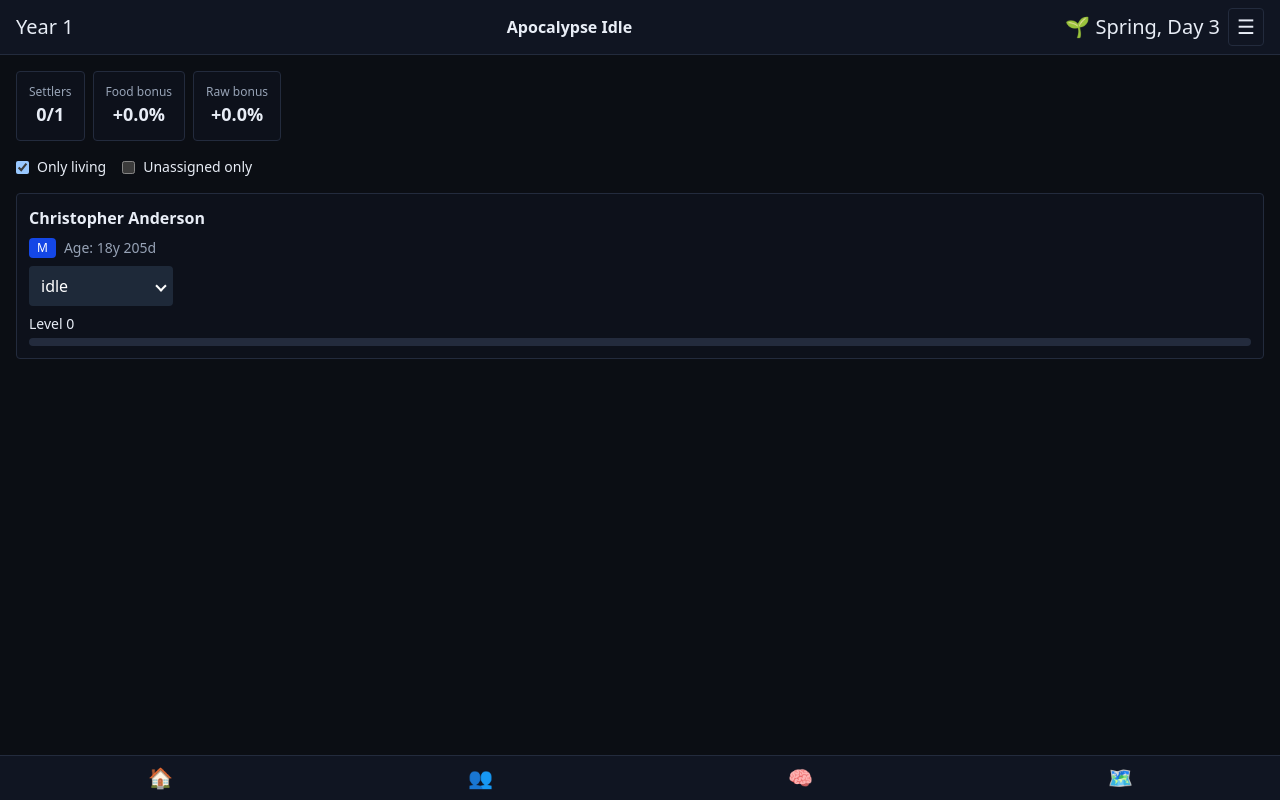
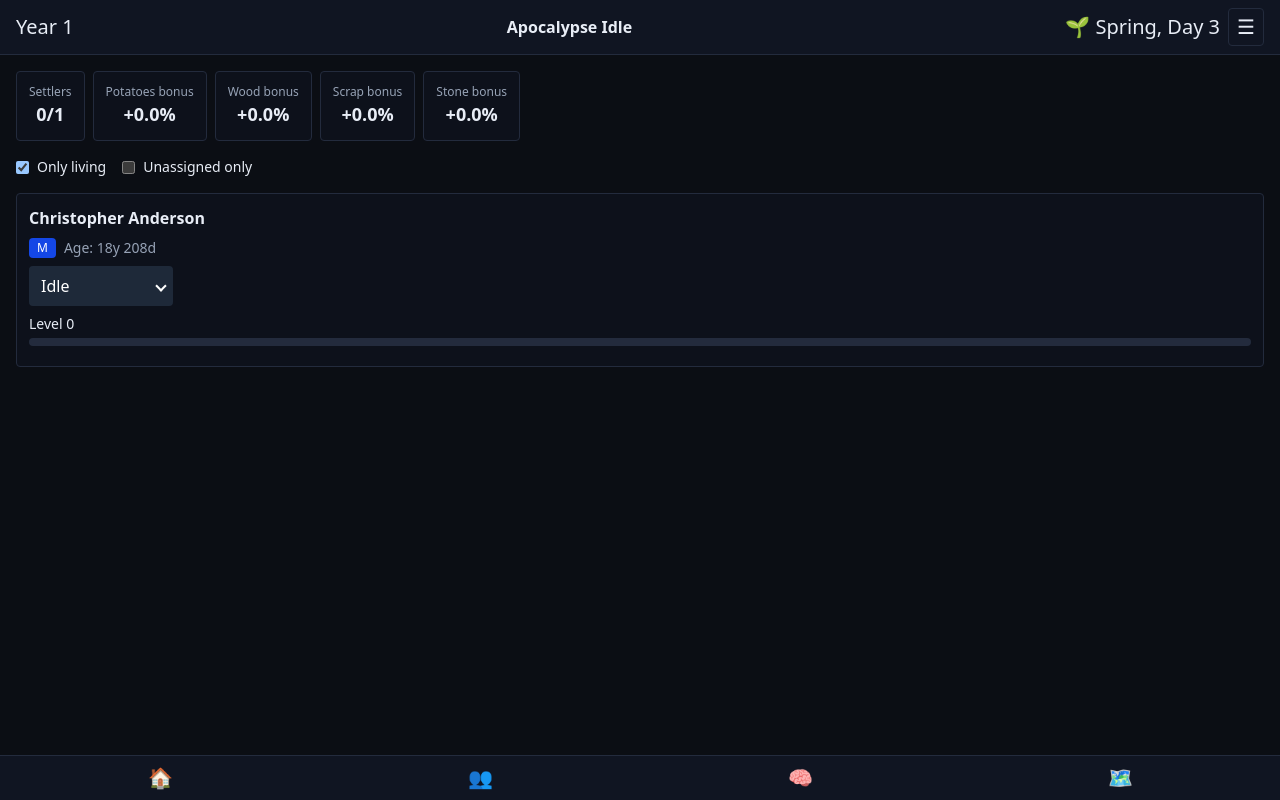
Before and after one commit to mikisz/apocalypse-idle, a React (Vite) app: page / in a window 1280 px wide. Both pictures are taken after a click on the button "Population". Built offline with nearby package versions, Linux system fonts and the light colour scheme.

Commit message:
feat: add roles mapping

```diff
--- a/src/data/balance.js
+++ b/src/data/balance.js
@@ -3,7 +3,7 @@ export const BALANCE = {
   FOOD_CONSUMPTION_PER_SETTLER: 0.4,
   STARVATION_DEATH_TIMER_SECONDS: 90,
   MAX_LEVEL: 20,
-  XP_GAIN_PER_SECOND_ACTIVE: 1,
+  XP_GAIN_PER_SECOND_ACTIVE: 0.25,
 };
 
 export function XP_TIME_TO_NEXT_LEVEL_SECONDS(level) {
--- a/src/data/names.js
+++ b/src/data/names.js
@@ -68,13 +68,15 @@ export const LAST_NAMES = [
   'Martin',
 ];
 
+import { DAYS_PER_YEAR } from '../engine/time.js';
+
 export function makeRandomSettler({ sex } = {}) {
   const chosenSex = sex || (Math.random() < 0.5 ? 'M' : 'F');
   const firstPool = FIRST_NAMES[chosenSex];
   const firstName = firstPool[Math.floor(Math.random() * firstPool.length)];
   const lastName = LAST_NAMES[Math.floor(Math.random() * LAST_NAMES.length)];
-  const baseAge = 18 * 365 * 86400;
-  const randomDays = Math.floor(Math.random() * 365) * 86400;
+  const baseAge = 18 * DAYS_PER_YEAR;
+  const randomDays = Math.floor(Math.random() * DAYS_PER_YEAR);
   return {
     id: globalThis.crypto?.randomUUID
       ? globalThis.crypto.randomUUID()
@@ -83,7 +85,7 @@ export function makeRandomSettler({ sex } = {}) {
     lastName,
     sex: chosenSex,
     isDead: false,
-    ageSeconds: baseAge + randomDays,
+    ageDays: baseAge + randomDays,
     role: null,
     skills: {},
   };
--- /dev/null
+++ b/src/data/roles.js
@@ -0,0 +1,34 @@
+export const ROLES = {
+  farmer: {
+    id: 'farmer',
+    name: 'Farmer',
+    skill: 'Farming',
+    resource: 'potatoes',
+  },
+  woodcutter: {
+    id: 'woodcutter',
+    name: 'Woodcutter',
+    skill: 'Woodcutting',
+    resource: 'wood',
+  },
+  scavenger: {
+    id: 'scavenger',
+    name: 'Scavenger',
+    skill: 'Scavenging',
+    resource: 'scrap',
+  },
+  quarryWorker: {
+    id: 'quarryWorker',
+    name: 'Quarry Worker',
+    skill: 'Quarrying',
+    resource: 'stone',
+  },
+};
+
+export const ROLE_LIST = Object.values(ROLES);
+export const ROLE_BY_RESOURCE = Object.fromEntries(
+  ROLE_LIST.map((r) => [r.resource, r.id]),
+);
+export const SKILL_LABELS = Object.fromEntries(
+  ROLE_LIST.map((r) => [r.id, r.skill]),
+);
--- a/src/engine/production.js
+++ b/src/engine/production.js
@@ -4,6 +4,7 @@ import {
   getBuildingCost,
 } from '../data/buildings.js';
 import { RESOURCES } from '../data/resources.js';
+import { ROLE_BY_RESOURCE } from '../data/roles.js';
 import { getSeason, getSeasonMultiplier } from './time.js';
 import { getCapacity } from '../state/selectors.js';
 import { BALANCE } from '../data/balance.js';
@@ -15,7 +16,7 @@ export function clampResource(value, capacity) {
   return Math.round(result * 1e6) / 1e6;
 }
 
-export function applyProduction(state, seconds = 1) {
+export function applyProduction(state, seconds = 1, roleBonuses = {}) {
   const season = getSeason(state);
   const resources = { ...state.resources };
   PRODUCTION_BUILDINGS.forEach((b) => {
@@ -24,7 +25,9 @@ export function applyProduction(state, seconds = 1) {
     Object.entries(b.outputsPerSecBase).forEach(([res, base]) => {
       const category = RESOURCES[res].category;
       const mult = getSeasonMultiplier(season, category);
-      const gain = base * mult * count * seconds;
+      const role = ROLE_BY_RESOURCE[res];
+      const bonusPercent = roleBonuses[role] || 0;
+      const gain = base * mult * count * (1 + bonusPercent / 100) * seconds;
       const capacity = getCapacity(state, res);
       const currentEntry = resources[res] || { amount: 0, discovered: false };
       const next = clampResource(currentEntry.amount + gain, capacity);
@@ -41,14 +44,14 @@ export function applyProduction(state, seconds = 1) {
   return { ...state, resources };
 }
 
-export function processTick(state, seconds = 1) {
-  return applyProduction(state, seconds);
+export function processTick(state, seconds = 1, roleBonuses = {}) {
+  return applyProduction(state, seconds, roleBonuses);
 }
 
-export function applyOfflineProgress(state, elapsedSeconds) {
+export function applyOfflineProgress(state, elapsedSeconds, roleBonuses = {}) {
   if (elapsedSeconds <= 0) return { state, gains: {} };
   const before = JSON.parse(JSON.stringify(state.resources));
-  let current = applyProduction({ ...state }, elapsedSeconds);
+  let current = applyProduction({ ...state }, elapsedSeconds, roleBonuses);
   const settlers =
     state.population?.settlers?.filter((s) => !s.isDead)?.length || 0;
   if (settlers > 0) {
--- a/src/engine/settlers.js
+++ b/src/engine/settlers.js
@@ -5,6 +5,7 @@ import {
 } from '../data/balance.js';
 import { getCapacity } from '../state/selectors.js';
 import { clampResource } from './production.js';
+import { SECONDS_PER_DAY } from './time.js';
 
 export function computeRoleBonuses(settlers) {
   const bonuses = {};
@@ -28,6 +29,7 @@ export function processSettlersTick(
   seconds = BALANCE.TICK_SECONDS,
   totalFoodProdBase = 0,
   rng = Math.random,
+  roleBonuses = null,
 ) {
   const settlers = state.population?.settlers
     ? [...state.population.settlers]
@@ -35,8 +37,8 @@ export function processSettlersTick(
   const living = settlers.filter((s) => !s.isDead);
 
   // Compute bonuses
-  const bonuses = computeRoleBonuses(living);
-  const totalFoodBonusPercent = bonuses['farming'] || 0;
+  const bonuses = roleBonuses || computeRoleBonuses(living);
+  const totalFoodBonusPercent = bonuses['farmer'] || 0;
 
   const bonusGainPerSec = totalFoodProdBase * (totalFoodBonusPercent / 100);
   const totalSettlersConsumption =
@@ -69,8 +71,8 @@ export function processSettlersTick(
   } else {
     starvationTimer += seconds;
     if (starvationTimer >= BALANCE.STARVATION_DEATH_TIMER_SECONDS) {
-      const oldest = Math.max(...living.map((s) => s.ageSeconds));
-      const victims = living.filter((s) => s.ageSeconds === oldest);
+      const oldest = Math.max(...living.map((s) => s.ageDays || 0));
+      const victims = living.filter((s) => (s.ageDays || 0) === oldest);
       if (victims.length > 0) {
         const idx = Math.floor(rng() * victims.length);
         const victim = victims[idx];
@@ -91,7 +93,7 @@ export function processSettlersTick(
   // Aging and XP
   for (const s of settlers) {
     if (!s.isDead) {
-      s.ageSeconds = (s.ageSeconds || 0) + seconds;
+      s.ageDays = (s.ageDays || 0) + seconds / SECONDS_PER_DAY;
       if (s.role) {
         if (!s.skills) s.skills = {};
         const entry = s.skills[s.role] || { level: 0, xp: 0 };
--- a/src/state/GameContext.jsx
+++ b/src/state/GameContext.jsx
@@ -3,9 +3,14 @@ import { GameContext } from './useGame.js';
 import useGameLoop from '../engine/useGameLoop.js';
 import { saveGame, loadGame, deleteSave } from '../engine/persistence.js';
 import { processTick, applyOfflineProgress } from '../engine/production.js';
-import { processSettlersTick } from '../engine/settlers.js';
+import { processSettlersTick, computeRoleBonuses } from '../engine/settlers.js';
 import { defaultState } from './defaultState.js';
-import { getYear, initSeasons } from '../engine/time.js';
+import {
+  getYear,
+  initSeasons,
+  SECONDS_PER_DAY,
+  DAYS_PER_YEAR,
+} from '../engine/time.js';
 import { getResourceRates } from './selectors.js';
 import { RESOURCES } from '../data/resources.js';
 
@@ -24,20 +29,21 @@ export function GameProvider({ children }) {
       const now = Date.now();
       const elapsed = Math.floor((now - (loaded.lastSaved || now)) / 1000);
       if (elapsed > 0) {
+        const bonuses = computeRoleBonuses(base.population?.settlers || []);
         const { state: progressed, gains } = applyOfflineProgress(
           base,
           elapsed,
+          bonuses,
         );
-        const secondsAfter = progressed.gameTime?.seconds || 0;
-        const yearAfter = getYear(progressed);
-        let settlers = progressed.population.settlers;
-        if (yearAfter > prevYear) {
-          const diff = yearAfter - prevYear;
-          settlers = settlers.map((s) => ({
-            ...s,
-            ageSeconds: (s.ageSeconds || 0) + diff * 365 * 86400,
-          }));
-        }
+        const secondsAfter = (progressed.gameTime?.seconds || 0) + elapsed;
+        const yearAfter = getYear({
+          ...progressed,
+          gameTime: { ...progressed.gameTime, seconds: secondsAfter },
+        });
+        const settlers = progressed.population.settlers.map((s) => ({
+          ...s,
+          ageDays: (s.ageDays || 0) + elapsed / SECONDS_PER_DAY,
+        }));
         const show = Object.keys(gains).length > 0;
         return {
           ...progressed,
@@ -62,7 +68,8 @@ export function GameProvider({ children }) {
   // Main game loop: increment time and produce resources
   useGameLoop((dt) => {
     setState((prev) => {
-      const afterTick = processTick(prev, dt);
+      const roleBonuses = computeRoleBonuses(prev.population?.settlers || []);
+      const afterTick = processTick(prev, dt, roleBonuses);
       const rates = getResourceRates(afterTick);
       let totalFoodProdBase = 0;
       Object.keys(RESOURCES).forEach((id) => {
@@ -74,6 +81,8 @@ export function GameProvider({ children }) {
         afterTick,
         dt,
         totalFoodProdBase,
+        Math.random,
+        roleBonuses,
       );
       const nextSeconds = (settlersProcessed.gameTime?.seconds || 0) + dt;
       const computedYear = getYear({
@@ -87,7 +96,7 @@ export function GameProvider({ children }) {
         year = computedYear;
         settlers = settlers.map((s) => ({
           ...s,
-          ageSeconds: (s.ageSeconds || 0) + diff * 365 * 86400,
+          ageDays: (s.ageDays || 0) + diff * DAYS_PER_YEAR,
         }));
       }
       return {
--- a/src/utils/format.js
+++ b/src/utils/format.js
@@ -1,3 +1,5 @@
+import { DAYS_PER_YEAR } from '../engine/time.js';
+
 export function formatAmount(n) {
   const abs = Math.abs(n || 0);
   const sign = n < 0 ? '-' : '';
@@ -19,9 +21,9 @@ export function formatRate(perSec) {
   return `${sign}${formatAmount(perSec)}/s`;
 }
 
-export function formatAge(ageSeconds = 0) {
-  const totalDays = Math.floor((ageSeconds || 0) / 86400);
-  const years = Math.floor(totalDays / 365);
-  const days = totalDays % 365;
-  return { years, days };
+export function formatAge(ageDays = 0) {
+  const totalDays = Math.floor(ageDays || 0);
+  const years = Math.floor(totalDays / DAYS_PER_YEAR);
+  const day = totalDays % DAYS_PER_YEAR;
+  return { years, days: day + 1 };
 }
--- a/src/views/PopulationView.jsx
+++ b/src/views/PopulationView.jsx
@@ -3,6 +3,8 @@ import { useGame } from '../state/useGame.js';
 import { formatAge } from '../utils/format.js';
 import { assignmentsSummary, computeRoleBonuses } from '../engine/settlers.js';
 import { XP_TIME_TO_NEXT_LEVEL_SECONDS } from '../data/balance.js';
+import { ROLE_LIST, SKILL_LABELS } from '../data/roles.js';
+import { RESOURCES } from '../data/resources.js';
 
 export default function PopulationView() {
   const { state, setSettlerRole } = useGame();
@@ -14,10 +16,10 @@ export default function PopulationView() {
     .filter((s) => !unassignedOnly || s.role == null);
   const { assigned, living } = assignmentsSummary(settlers);
   const bonuses = computeRoleBonuses(settlers);
-  const bonusLabels = {
-    farming: 'Food',
-    scavenging: 'Raw',
-  };
+  const bonusLabels = {};
+  ROLE_LIST.forEach((r) => {
+    bonusLabels[r.id] = RESOURCES[r.resource].name;
+  });
 
   return (
     <div className="p-4 space-y-4 pb-20">
@@ -60,13 +62,17 @@ export default function PopulationView() {
       </div>
       {filtered.length > 0 ? (
         filtered.map((s) => {
-          const { years, days } = formatAge(s.ageSeconds);
+          const { years, days } = formatAge(s.ageDays);
           const activeSkill = s.skills?.[s.role] || { level: 0, xp: 0 };
           const threshold = XP_TIME_TO_NEXT_LEVEL_SECONDS(activeSkill.level);
           const progress = threshold > 0 ? activeSkill.xp / threshold : 0;
-          const otherSkills = Object.entries(s.skills || {}).filter(
-            ([role]) => role !== s.role,
-          );
+          const badges = Object.entries(s.skills || {})
+            .filter(([, skill]) => skill.level > 0)
+            .map(([role, skill]) => (
+              <span key={role} className="px-2 py-0.5 bg-bg3 rounded text-xs">
+                {SKILL_LABELS[role] || role} {skill.level}
+              </span>
+            ));
           return (
             <div
               key={s.id}
@@ -93,9 +99,12 @@ export default function PopulationView() {
                   onChange={(e) => setSettlerRole(s.id, e.target.value)}
                   className="appearance-none w-full rounded bg-gray-800 text-white px-3 py-2 pr-8 hover:bg-gray-700 focus:outline-none"
                 >
-                  <option value="idle">idle</option>
-                  <option value="farming">farming</option>
-                  <option value="scavenging">scavenging</option>
+                  <option value="idle">Idle</option>
+                  {ROLE_LIST.map((r) => (
+                    <option key={r.id} value={r.id}>
+                      {r.name}
+                    </option>
+                  ))}
                 </select>
                 <span className="pointer-events-none absolute inset-y-0 right-0 flex items-center pr-2">
                   <span className="w-2 h-2 border-r-2 border-b-2 border-white rotate-45" />
@@ -110,18 +119,7 @@ export default function PopulationView() {
                   />
                 </div>
               </div>
-              {otherSkills.length > 0 && (
-                <details className="text-sm">
-                  <summary>Other roles</summary>
-                  <ul className="pl-4 list-disc space-y-0.5">
-                    {otherSkills.map(([role, skill]) => (
-                      <li key={role}>
-                        {role}: lvl {skill.level}
-                      </li>
-                    ))}
-                  </ul>
-                </details>
-              )}
+              <div className="flex flex-wrap gap-1">{badges}</div>
             </div>
           );
         })
```
Also changed, not shown: 1 other file (tests, documents, lock files or other folders).
